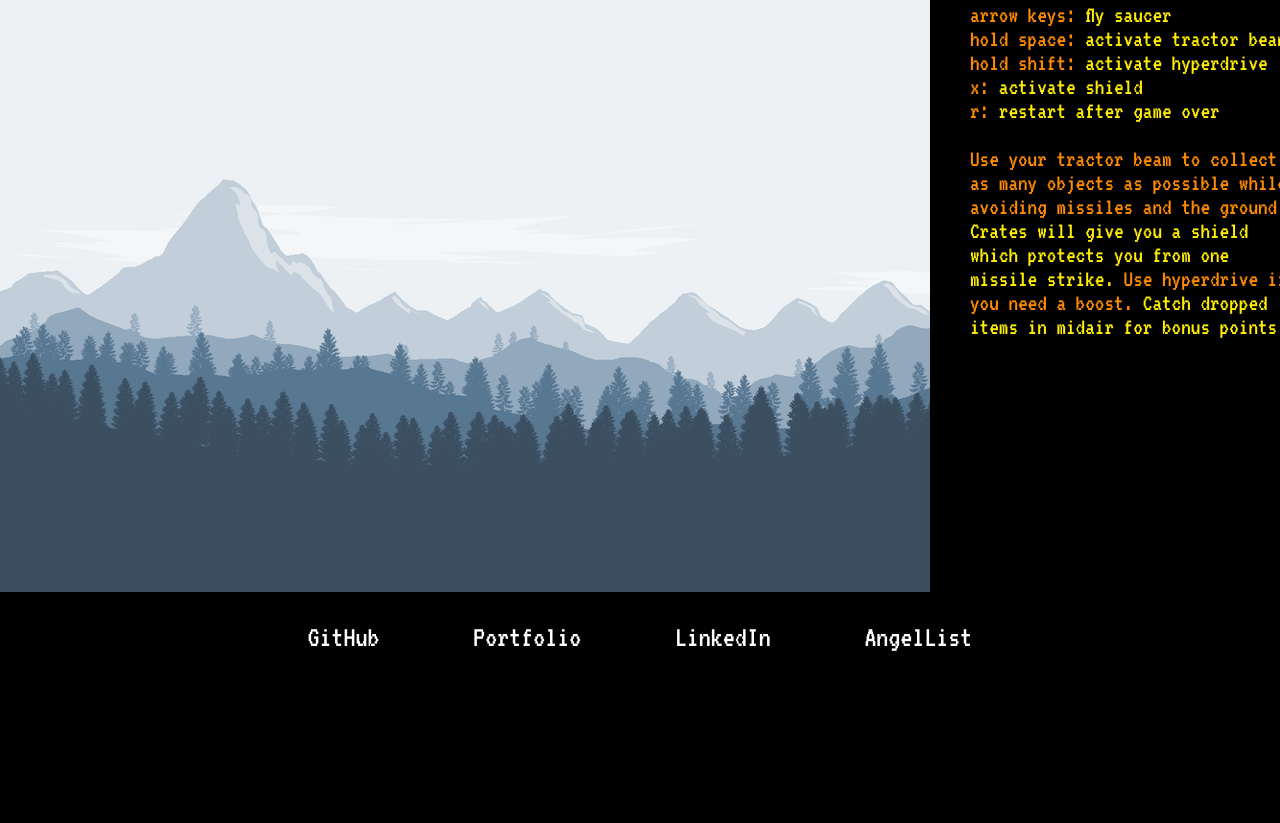
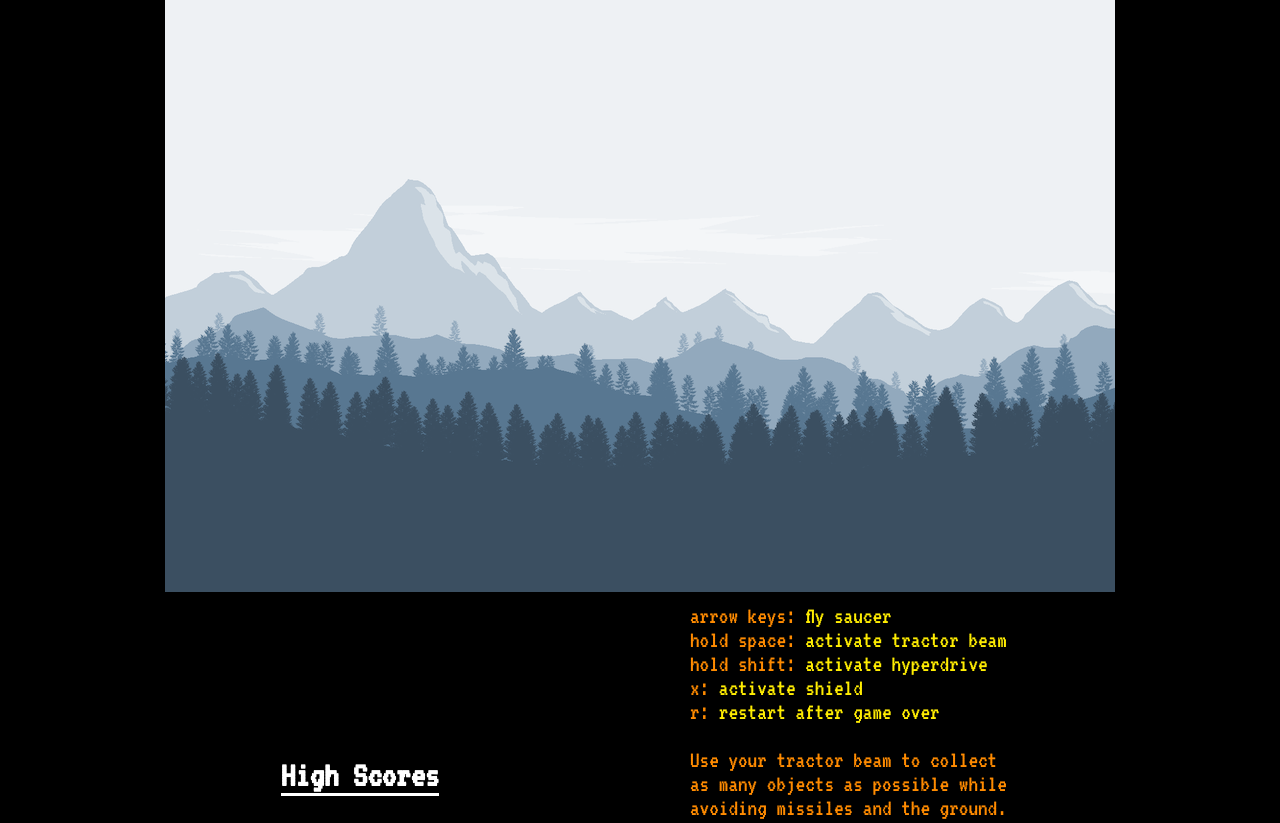
Before and after one commit to kennylozeau/Invasion, a website built with webpack: page index.html in a window 1280 px wide. Shown: the part 126-949 px from the top of the page. Before the commit the page ends 800 px from the top, so only its background shows below. Built offline with nearby package versions, Linux system fonts and the light colour scheme; some packages are replaced by stand-ins of ours.

Commit message:
Implement media query to wrap text under game if necessary

```diff
--- a/index.html
+++ b/index.html
@@ -42,9 +42,11 @@
       <canvas id="myCanvas" width="950" height="650"></canvas>
     </div>
     <div class="high-scores-container">
-      <h2>High Scores</h2>
-      <ol id="high-scores">
-      </ol>
+      <div class="high-score-list-wrapper">
+        <h2>High Scores</h2>
+        <ol id="high-scores">
+        </ol>
+      </div>
       <ul class="instructions">
         <li><span class="keys">arrow keys:</span> <span class="commands">fly saucer</span></li>
         <li><span class="keys">hold space:</span class="keys"> <span class="commands">activate tractor beam</span class="commands"></li>
--- a/src/styles/index.css
+++ b/src/styles/index.css
@@ -73,7 +73,7 @@ body > h1 {
   font-size: 24px;
 }
 
-.high-scores-container > h2 {
+.high-score-list-wrapper > h2 {
   margin-top: 30px;
   margin-bottom: 0;
   border-bottom: 3px solid white;
@@ -111,3 +111,20 @@ body > h1 {
 .commands {
   color: #FFED02;
 }
+
+@media screen and (max-width: 1330px) {
+  #game-content {
+    flex-direction: column;
+  }
+
+  .high-scores-container {
+    flex-direction: row;
+    justify-content: space-around;
+  }
+}
+
+.high-score-list-wrapper {
+  display: flex;
+  flex-direction: column;
+  align-items: center;
+}
```
Also changed, not shown: dist/main.css.
